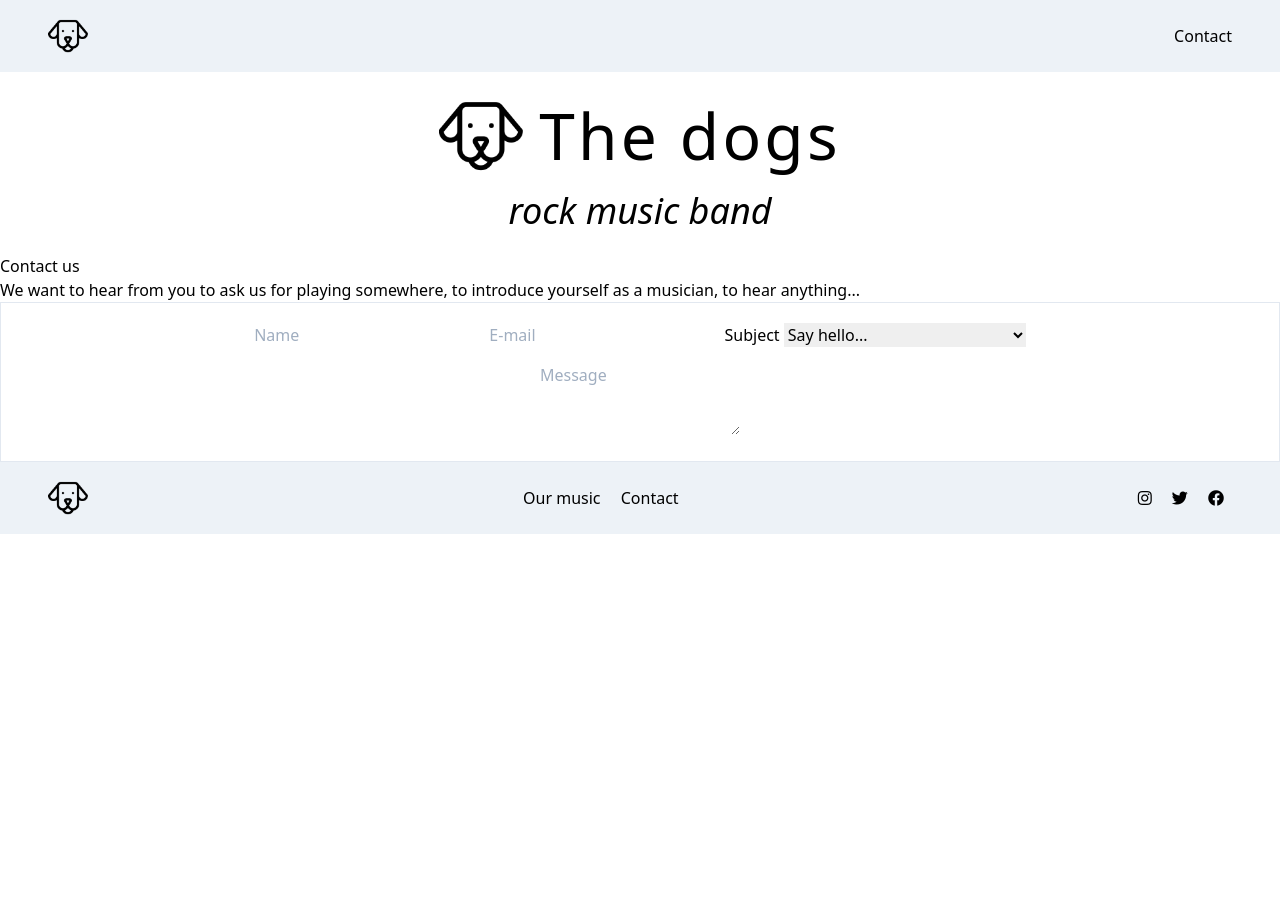
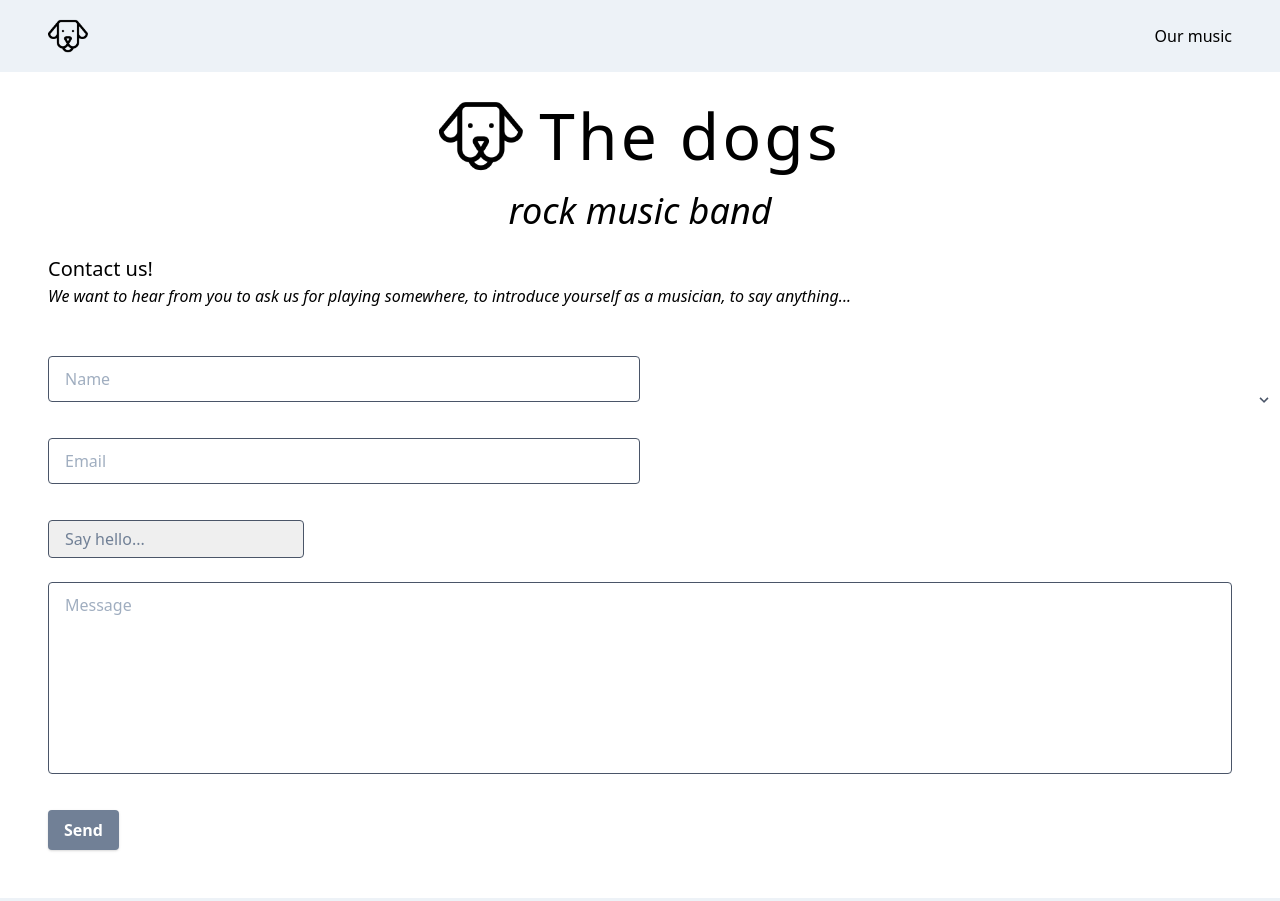
Before and after one commit to jabiersantamaria/uoc-m4258-pec3, a website built with Parcel: page src/contact.html in a window 1280 px wide. Shown: the top 901 px of the page. Before the commit the page ends 800 px from the top, so only its background shows below. Built offline with nearby package versions, Linux system fonts and the light colour scheme; some packages are replaced by stand-ins of ours.

Commit message:
Building the form with Tailwind

```diff
--- a/src/contact.html
+++ b/src/contact.html
@@ -17,7 +17,7 @@
         <a href="index.html"><img class="h-10"src="./assets/images/logo.png" alt="The dogs logo"/></a>
       </div>
       <div>
-        <a href="./contact.html" class="hover:bg-gray-600">Contact</a>
+        <a href="./index.html" class="hover:bg-gray-600">Our music</a>
       </div>
     </nav>
 
@@ -28,24 +28,47 @@
       <span class="italic text-4xl">rock music band</span>
     </div>
 
-    <div class="container">
-      <div class="jumbotron">
-        <h1 class="lead">Contact us</h1>
-        <p>We want to hear from you to ask us for playing somewhere, to introduce yourself as a musician, to hear anything...</p>
-      </div>
-      <form class="text-center border border-light p-5" name="contact" method="POST" data-netlify="true">
-        <input type="text" id="defaultContactFormName" class="form-control mb-4" placeholder="Name">
-        <input type="email" id="defaultContactFormEmail" class="form-control mb-4" placeholder="E-mail">
-        <label>Subject</label>
-        <select class="browser-default custom-select mb-4">
-          <option value="1" selected>Say hello...</option>
-          <option value="2">I want to contract you...</option>
-          <option value="3">I would like to play with you...</option>
-        </select>
-        <div class="form-group">
-          <textarea class="form-control rounded-0" id="exampleFormControlTextarea2" rows="3" placeholder="Message"></textarea>
+    <div class="px-12">
+      <p class="lead text-xl">Contact us!</p>
+      <p class="italic">We want to hear from you to ask us for playing somewhere, to introduce yourself as a musician, to say anything...</p>
+    </div>
+      <form class="w-full p-12" name="contact" method="POST" data-netlify="true">
+        <div class="flex flex-wrap -mx-3 mb-6">
+          <div class="w-full px-3">
+            <!-- <label class="block mb-2" for="name">Name</label> -->
+            <input class="appearance-none block w-1/2 text-gray-600 border border-gray-700 rounded py-3 px-4 mb-3 leading-tight focus:outline-none focus:shadow-outline" id="name" type=text placeholder="Name">
+          </div>
         </div>
-        <!--<button class="btn btn-secondary float-right" type="submit">Send</button>-->
+        <div class="flex flex-wrap -mx-3 mb-6">
+          <div class="w-full px-3">
+            <!-- <label class="block uppercase tracking-wide text-gray-700 text-xs font-bold mb-2" for="grid-password">E-mail</label> -->
+            <input class="appearance-none block w-1/2 text-gray-600 border border-gray-700 rounded py-3 px-4 mb-3 leading-tight focus:outline-none focus:shadow-outline" id="email" type="email" placeholder="Email">
+          </div>
+        </div>
+        <div class="flex flex-wrap mb-6 inline-block w-64">
+          <select class="appearance-none block w-full text-gray-600 border border-gray-700 hover:border-gray-500 px-4 py-2 pr-8 rounded leading-tight focus:outline-none focus:shadow-outline">
+            <option>Say hello...</option>
+            <option>I want to contract you...</option>
+            <option>I want to play with you...</option>
+          </select>
+          <div class="pointer-events-none absolute inset-y-0 right-0 flex items-center px-2 text-gray-700">
+            <svg class="fill-current h-4 w-4" xmlns="http://www.w3.org/2000/svg" viewBox="0 0 20 20"><path d="M9.293 12.95l.707.707L15.657 8l-1.414-1.414L10 10.828 5.757 6.586 4.343 8z"/></svg>
+          </div>
+        </div>
+        <div class="flex flex-wrap -mx-3 mb-6">
+          <div class="w-full px-3">
+            <!-- <label class="block uppercase tracking-wide text-gray-700 text-xs font-bold mb-2" for="grid-password">Message</label> -->
+            <textarea class=" no-resize appearance-none block w-full text-gray-600 border border-gray-700 rounded py-3 px-4 mb-3 leading-tight focus:outline-none focus:shadow-outline h-48 resize-none" id="message" placeholder="Message"></textarea>
+          </div>
+        </div>
+        <div class="md:flex md:items-center">
+          <div class="md:w-1/3">
+            <button class="shadow bg-gray-600 hover:bg-gray-800 focus:shadow-outline focus:outline-none text-white font-bold py-2 px-4 rounded" type="button">
+              Send
+            </button>
+          </div>
+          <div class="md:w-2/3"></div>
+        </div>
       </form>
     </div>
 
```
Also changed, not shown: package.json (+4 -4 lines), 1 other file.
